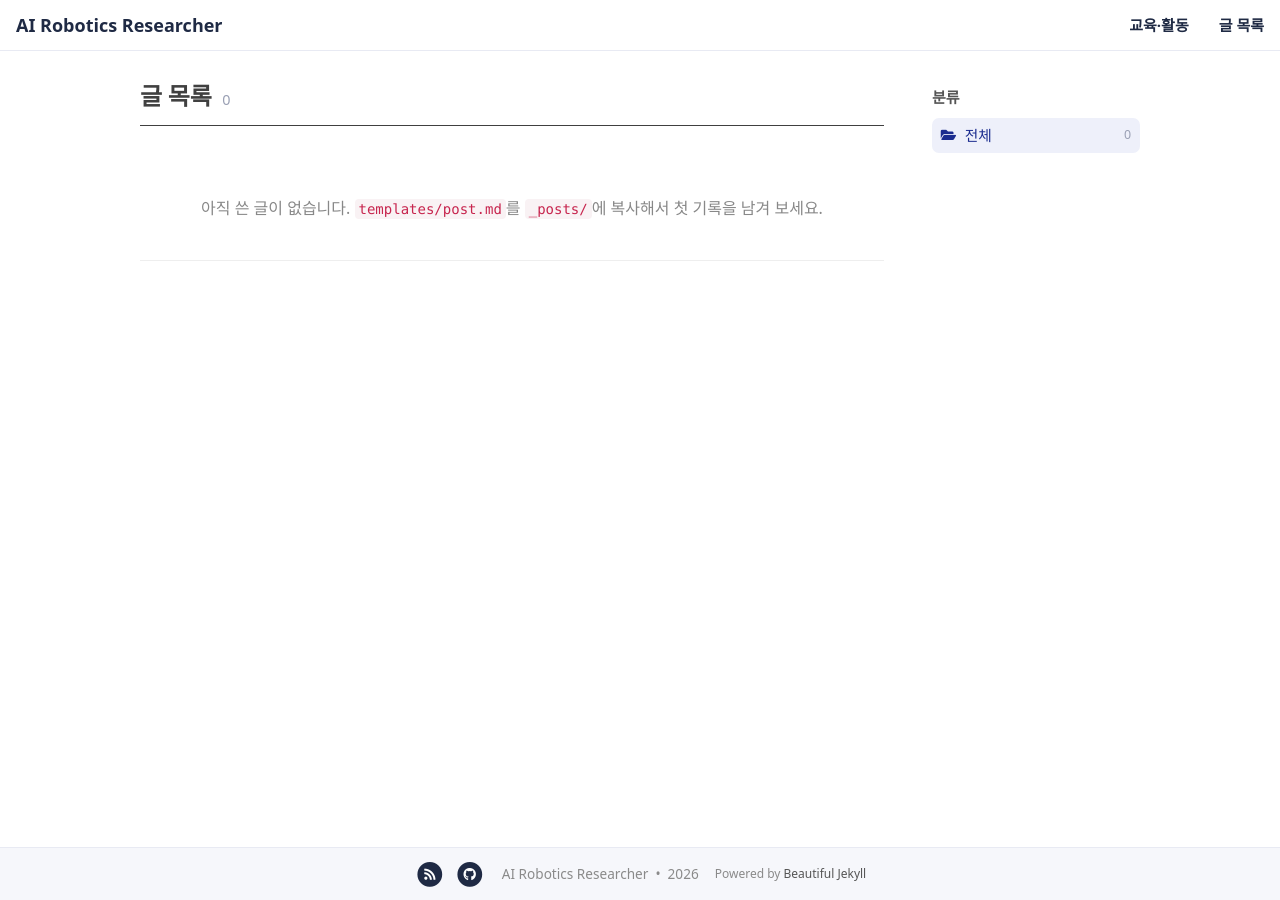
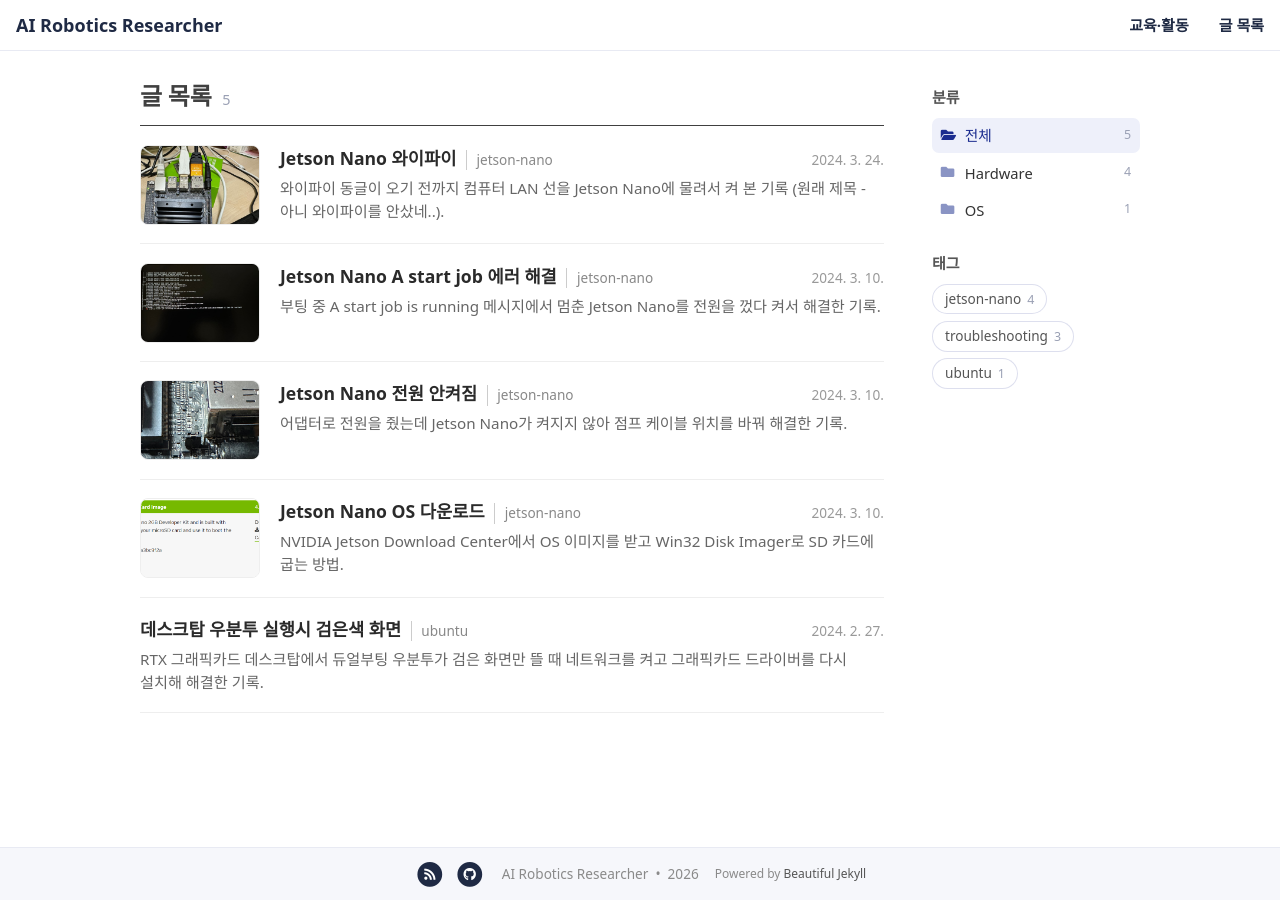
Before and after one commit to chanyee725/chanyee725, a Jekyll site: the page built from posts.html, in a window 1280 px wide. Built offline with Jekyll 4.4.1, drawn with Linux system fonts in a browser that asks for light colours; nearby versions of some CDN libraries; some web fonts are replaced.

Commit message:
feat: import Hardware and OS posts from the old blog
Five posts (Jetson Nano setup and troubleshooting, Ubuntu black
screen) with their original dates, summaries, tags and images.
Post body images are capped at 440px tall and centred.

Co-Authored-By: Claude Opus 5.5 (1M context) <noreply@anthropic.com>

````diff
--- /dev/null
+++ b/_posts/2024-02-27-ubuntu-desktop-black-screen.md
@@ -0,0 +1,36 @@
+---
+title: "데스크탑 우분투 실행시 검은색 화면"
+excerpt: "RTX 그래픽카드 데스크탑에서 듀얼부팅 우분투가 검은 화면만 뜰 때 네트워크를 켜고 그래픽카드 드라이버를 다시 설치해 해결한 기록."
+category: OS
+tags: ["ubuntu", "troubleshooting"]
+---
+
+그래픽 카드가 달려있는 데스크탑에서 듀얼부팅으로 우분투를 실행하니까 검은색 화면만 나타나는 상황이다.
+
+구글링을 해본 결과 내가 사용하고 있는 그래픽 카드의 RTX 시리즈가 우분투 UI와 잘 맞지 않아서 생기는 현상이였다.
+
+### 화면이 뜨지 않는다. → 우분투 시큐리티로 실행
+
+아래 명령어를 순서대로 입력한다.
+
+`nmcli d` : 인터넷이 작동 중 인지 확인하는 명령어
+
+`sudo systemctl start NetworkManager` : 인터넷 시작
+
+### 우분투 터미널에서 실행
+
+우분투에 그래픽카드 드라이버를 다 지우고 다시 설치하는 명령어이다.
+
+```bash
+sudo apt install build-essential
+sudo apt-get remove --purge nvidia-*
+sudo apt-get autoremove
+sudo apt-get update
+sudo add-apt-repository ppa:graphics-drivers/ppa
+sudo apt update
+ubuntu-drivers devices
+sudo apt install nvidia-driver-525
+sudo apt update
+sudo apt upgrade
+sudo reboot
+```
--- /dev/null
+++ b/_posts/2024-03-10-jetson-nano-os-download.md
@@ -0,0 +1,21 @@
+---
+title: "Jetson Nano OS 다운로드"
+excerpt: "NVIDIA Jetson Download Center에서 OS 이미지를 받고 Win32 Disk Imager로 SD 카드에 굽는 방법."
+category: Hardware
+tags: ["jetson-nano"]
+thumbnail-img: /assets/img/posts/jetson-nano-os-download/1.png
+---
+
+가장 먼저 젯슨 나노 OS를 다운받을 수 있도록 아래 링크로 이동한다.
+
+[Jetson Download Center | NVIDIA Developer](https://developer.nvidia.com/embedded/downloads#?search=jetson%20nano)
+
+나의 경우 Jetson nano 4GB이기 때문에 jetson nano 2gb를 다운로드 받았다.
+
+![Jetson Download Center](/assets/img/posts/jetson-nano-os-download/1.png)
+
+다운로드를 다 받았다면 압축해제를 하고 Win 32 disk imager를 다운로드 받아 SD 카드에 OS를 넣을 수 있도록 한다.
+
+마지막으로 Win 32 disk imager에서 SD Card image를 내가 원하는 device에 Write하면 된다.
+
+![Win32 Disk Imager](/assets/img/posts/jetson-nano-os-download/2.png)
--- /dev/null
+++ b/_posts/2024-03-10-jetson-nano-power-issue.md
@@ -0,0 +1,25 @@
+---
+title: "Jetson Nano 전원 안켜짐"
+excerpt: "어댑터로 전원을 줬는데 Jetson Nano가 켜지지 않아 점프 케이블 위치를 바꿔 해결한 기록."
+category: Hardware
+tags: ["jetson-nano", "troubleshooting"]
+thumbnail-img: /assets/img/posts/jetson-nano-power-issue/1.jpeg
+---
+
+Jetson nano에 전원을 어댑터로 주었는데 전원이 켜지지 않았다.
+
+구글링을 통하여 어댑터 사용시 점프 케이블의 위치를 바꾸는 것이 해결법 이라는 것을 확인하고 바로 위치를 바꾸어 보았다.
+
+**before**
+
+![점프 케이블 위치 변경 전](/assets/img/posts/jetson-nano-power-issue/1.jpeg)
+
+**after**
+
+![점프 케이블 위치 변경 후](/assets/img/posts/jetson-nano-power-issue/2.jpeg)
+
+그 결과
+
+![전원 LED가 켜진 Jetson Nano](/assets/img/posts/jetson-nano-power-issue/3.jpeg)
+
+잘 켜졌다.
--- /dev/null
+++ b/_posts/2024-03-10-jetson-nano-start-job-error.md
@@ -0,0 +1,17 @@
+---
+title: "Jetson Nano A start job 에러 해결"
+excerpt: "부팅 중 A start job is running 메시지에서 멈춘 Jetson Nano를 전원을 껐다 켜서 해결한 기록."
+category: Hardware
+tags: ["jetson-nano", "troubleshooting"]
+thumbnail-img: /assets/img/posts/jetson-nano-start-job-error/1.jpeg
+---
+
+전원이 잘 켜진다 싶었는데 갑자기 에러가 났다.
+
+![A start job is running 메시지에서 멈춘 부팅 화면](/assets/img/posts/jetson-nano-start-job-error/1.jpeg)
+
+그래서 구글링을 통하여 전원을 껐다가 다시 키면 된다는 것을 확인
+
+![다시 켠 뒤 나온 System Configuration 화면](/assets/img/posts/jetson-nano-start-job-error/2.jpeg)
+
+잘 켜졌다.
--- /dev/null
+++ b/_posts/2024-03-24-jetson-nano-wifi.md
@@ -0,0 +1,25 @@
+---
+title: "Jetson Nano 와이파이"
+excerpt: "와이파이 동글이 오기 전까지 컴퓨터 LAN 선을 Jetson Nano에 물려서 켜 본 기록 (원래 제목 - 아니 와이파이를 안샀네..)."
+category: Hardware
+tags: ["jetson-nano"]
+thumbnail-img: /assets/img/posts/jetson-nano-wifi/1.jpeg
+---
+
+요즘 프로젝트 때문에 바빠서 글을 못썼다..
+
+일단 쿠팡에서 동글이를 샀는데 다음주에나 온다고 하여 컴퓨터 LAN 선을 젯슨나노에 물렸다.
+
+(그냥 파워선 말고 모든 걸 옮겼다…)
+
+![케이블을 모두 연결한 Jetson Nano](/assets/img/posts/jetson-nano-wifi/1.jpeg)
+
+캬 미쳤다.
+
+이제 켜보자
+
+![부팅 중인 NVIDIA 로고 화면](/assets/img/posts/jetson-nano-wifi/2.jpeg)
+
+![Jetson Nano Ubuntu 데스크탑](/assets/img/posts/jetson-nano-wifi/3.jpeg)
+
+정말 잘 실행이 되는 모습이다.
--- a/assets/css/custom.css
+++ b/assets/css/custom.css
@@ -830,3 +830,15 @@ footer .fa-stack .fa-circle {
     gap: 0;
   }
 }
+
+/* 글 본문 이미지: 세로 사진이 화면을 다 차지하지 않도록 높이를 묶고 가운데 정렬 */
+.blog-post img {
+  display: block;
+  max-width: 100%;
+  max-height: 440px;
+  width: auto;
+  height: auto;
+  margin: 1rem auto;
+  border: 1px solid #eef0f5;
+  border-radius: 8px;
+}
````
Also changed, not shown: assets/img/posts/jetson-nano-os-download/1.png (added), assets/img/posts/jetson-nano-os-download/2.png (added), assets/img/posts/jetson-nano-power-issue/1.jpeg (added), assets/img/posts/jetson-nano-power-issue/2.jpeg (added), assets/img/posts/jetson-nano-power-issue/3.jpeg (added), assets/img/posts/jetson-nano-start-job-error/1.jpeg (added), assets/img/posts/jetson-nano-start-job-error/2.jpeg (added), assets/img/posts/jetson-nano-wifi/1.jpeg (added), assets/img/posts/jetson-nano-wifi/2.jpeg (added), assets/img/posts/jetson-nano-wifi/3.jpeg (added).
